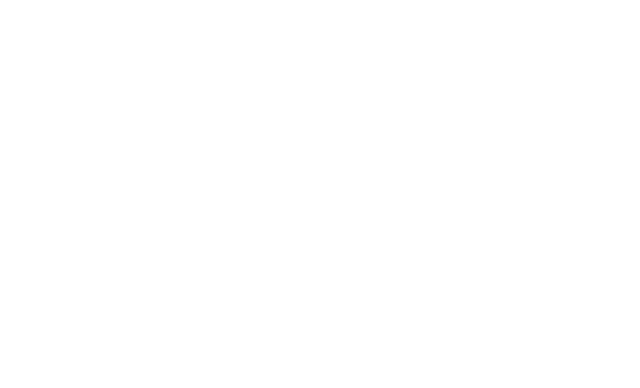
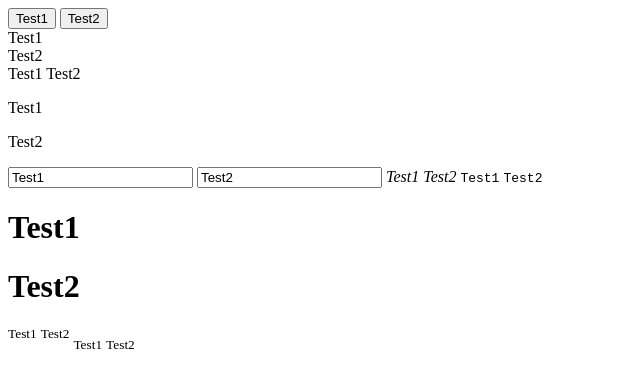
Before and after one commit to acciojob/block-or-inline-shraddhamogal12, a website: page main.html in a window 1280 px wide. Shown: the whole page, without its empty margins (0-640 px from the left). Drawn offline with Linux system fonts and the light colour scheme.

Commit message:
created a submission

```diff
--- a/main.html
+++ b/main.html
@@ -7,10 +7,53 @@
 </head>
 
 <body>
-	<!-- the entire body must be written by student -->
+
+<!DOCTYPE html>
+<html>
+<head>
+    <title>Block and Inline Elements</title>
+</head>
+<body>
+
+    <button data-ns-test="block-inline-button">Test1</button>
+    <button data-ns-test="block-inline-button">Test2</button>
+
+
+    <div data-ns-test="block-inline-div">Test1</div>
+    <div data-ns-test="block-inline-div">Test2</div>
+
+
+    <span data-ns-test="block-inline-span">Test1</span>
+    <span data-ns-test="block-inline-span">Test2</span>
+
+
+    <p data-ns-test="block-inline-p">Test1</p>
+    <p data-ns-test="block-inline-p">Test2</p>
+
+
+    <input data-ns-test="block-inline-input" value="Test1">
+    <input data-ns-test="block-inline-input" value="Test2">
+
+
+    <cite data-ns-test="block-inline-cite">Test1</cite>
+    <cite data-ns-test="block-inline-cite">Test2</cite>
+
+
+    <code data-ns-test="block-inline-code">Test1</code>
+    <code data-ns-test="block-inline-code">Test2</code>
+
+
+    <h1 data-ns-test="block-inline-h1">Test1</h1>
+    <h1 data-ns-test="block-inline-h1">Test2</h1>
+
+
+    <sup data-ns-test="block-inline-sup">Test1</sup>
+    <sup data-ns-test="block-inline-sup">Test2</sup>
+
+
+    <sub data-ns-test="block-inline-sub">Test1</sub>
+    <sub data-ns-test="block-inline-sub">Test2</sub>
+
     <script type="text/javascript" src="./script.js">
-</script>
-
 </body>
-
 </html>
```
